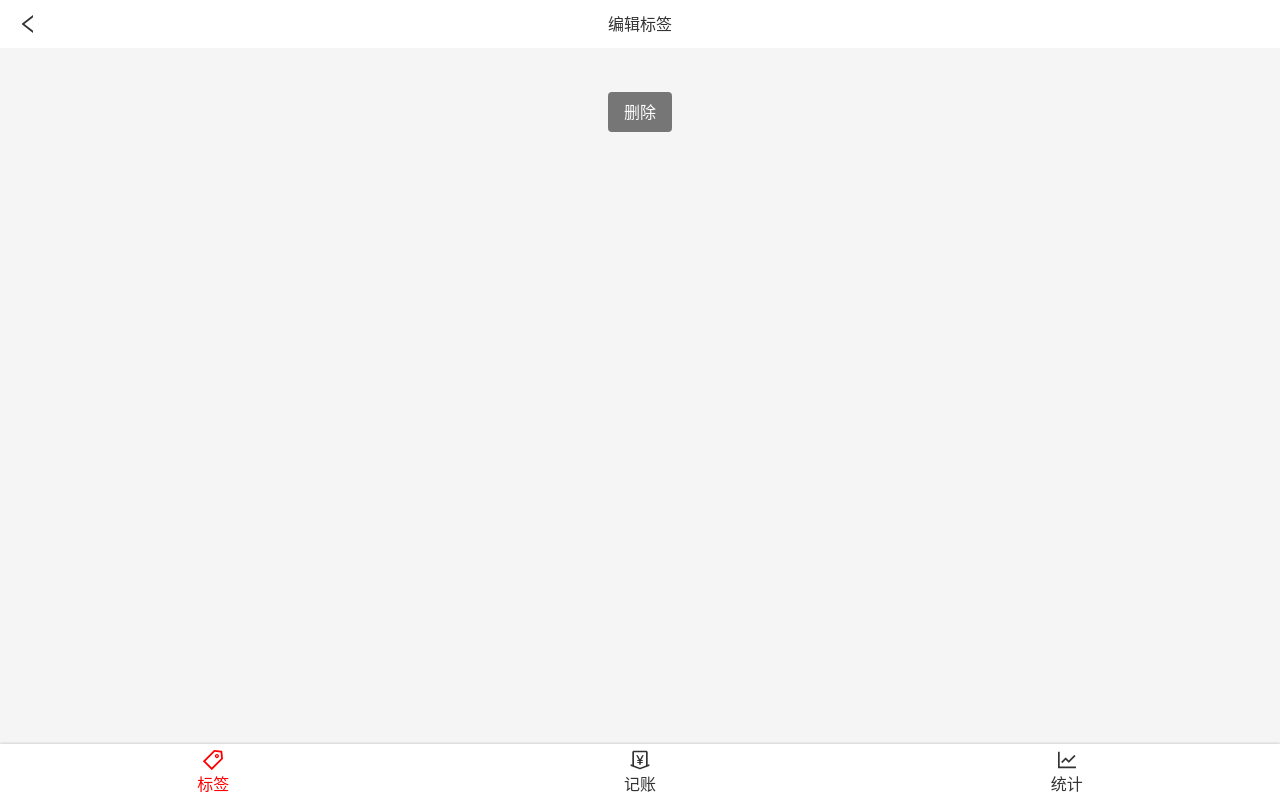
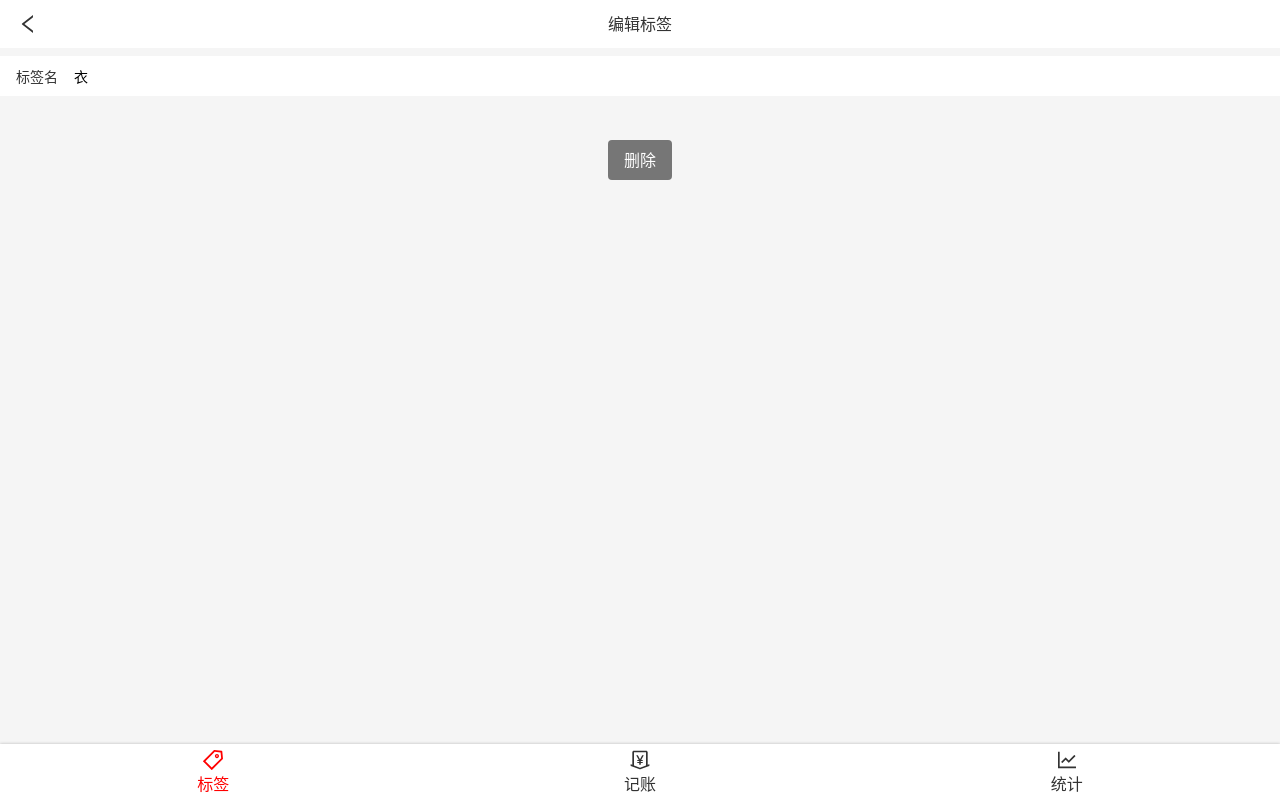
Before and after one commit to shervinchen/moni-react, a React app: page /#/tags/1 in a window 1280 px wide. Built offline with nearby package versions, Linux system fonts and the light colour scheme.

Commit message:
封装updateTag函数

```diff
--- a/src/useTags.tsx
+++ b/src/useTags.tsx
@@ -24,10 +24,31 @@ const useTags = () => {
   const [tags, setTags] = useState<{ id: number, name: string }[]>(defaultTags);
   // TODO 404
   const findTag = (id: number) => tags.filter(tag => tag.id === id)[0]
+  const findTagIndex = (id: number) => {
+    let result = -1
+    for (let index = 0; index < tags.length; index++) {
+      if (tags[index].id === id) {
+        result = index
+        break;
+      }
+    }
+    return result
+  }
+  const updateTag = (id: number, obj: {name: string}) => {
+    const index = findTagIndex(id)
+    const tagsClone = JSON.parse(JSON.stringify(tags))
+    tagsClone.splice(index, 1, {
+      id,
+      name: obj.name
+    })
+    setTags(tagsClone)
+  }
   return {
     tags,
     setTags,
-    findTag
+    findTag,
+    updateTag,
+    findTagIndex
   };
 };
 
--- a/src/views/Tag.tsx
+++ b/src/views/Tag.tsx
@@ -1,4 +1,4 @@
-import React from "react";
+import React, { ChangeEventHandler } from "react";
 import useTags from "useTags";
 import { useParams } from "react-router-dom";
 import Layout from "components/Layout";
@@ -8,8 +8,8 @@ import Button from "components/Button";
 import Input from "components/Input";
 
 type Params = {
-  id: string
-}
+  id: string;
+};
 
 const NavBar = styled.header`
   text-align: center;
@@ -25,7 +25,7 @@ const NavBar = styled.header`
   }
 `;
 
-const Wrapper = styled.div`
+const InputWrapper = styled.div`
   background: #fff;
   margin-top: 8px;
 `;
@@ -40,9 +40,14 @@ margin-top: 28px;
 `;
 
 const Tag = () => {
-  const { findTag } = useTags()
-  const { id } = useParams<Params>()
-  const tag = findTag(parseInt(id))
+  const { findTag, updateTag } = useTags();
+  const { id } = useParams<Params>();
+  const tag = findTag(parseInt(id));
+  const onChange:ChangeEventHandler<HTMLInputElement> = (e) => {
+    updateTag(tag.id, {
+      name: e.target.value
+    });
+  };
   return (
     <Layout>
       <NavBar>
@@ -50,13 +55,15 @@ const Tag = () => {
         <span className="title">编辑标签</span>
         <Icon />
       </NavBar>
-      <Wrapper>
-        {/* <Input type="text"
+      <InputWrapper>
+        <Input
+          type="text"
           label="标签名"
           placeholder="请输入标签名"
           value={tag.name}
-        onChange={onChange}></Input> */}
-      </Wrapper>
+          onChange={onChange}
+        ></Input>
+      </InputWrapper>
       <ButtonWrapper>
         {/* <Button @click="save">保存</Button> */}
         <Button>删除</Button>
```
Lines whose indentation alone changed are shown as unchanged.
